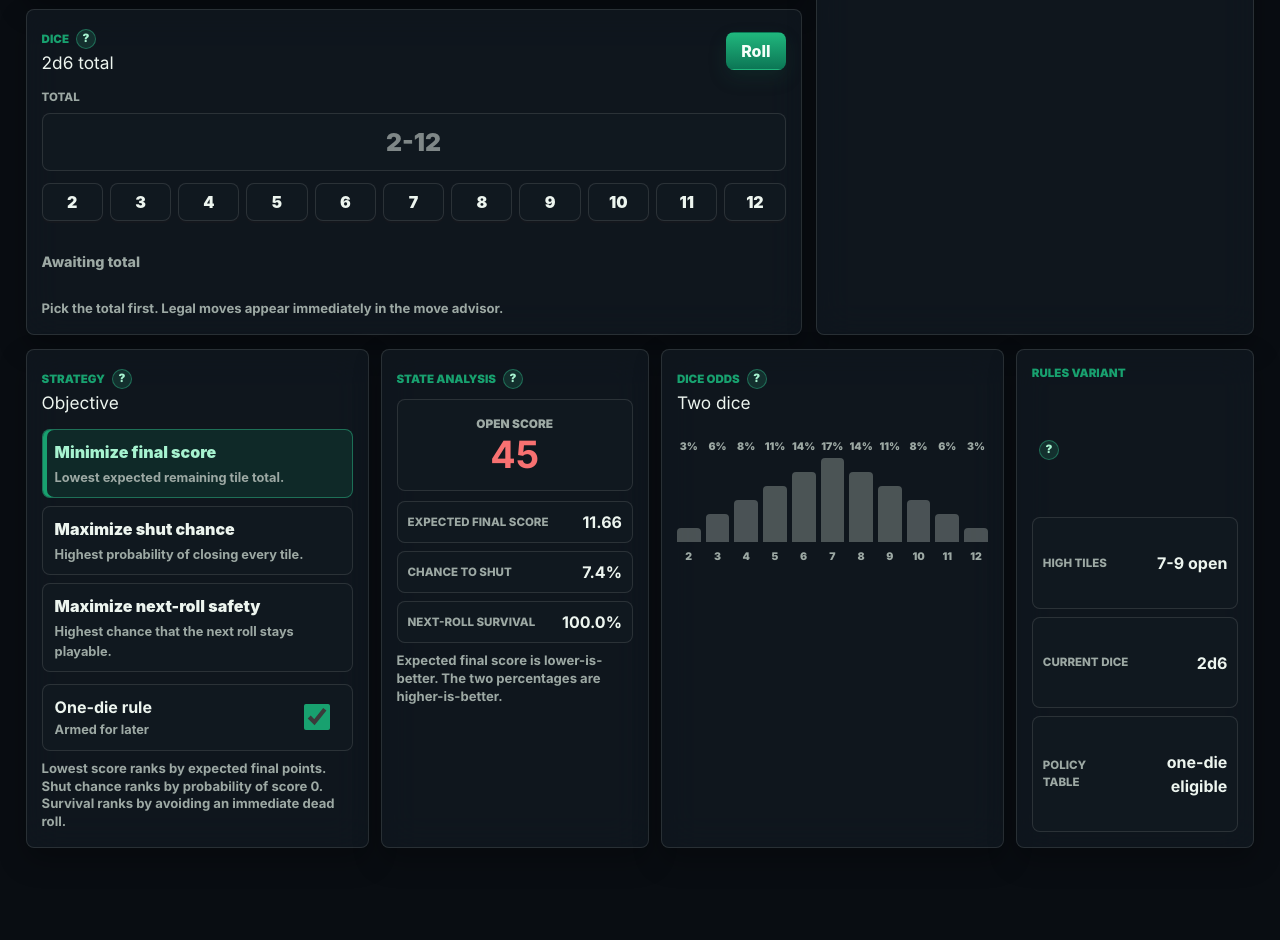
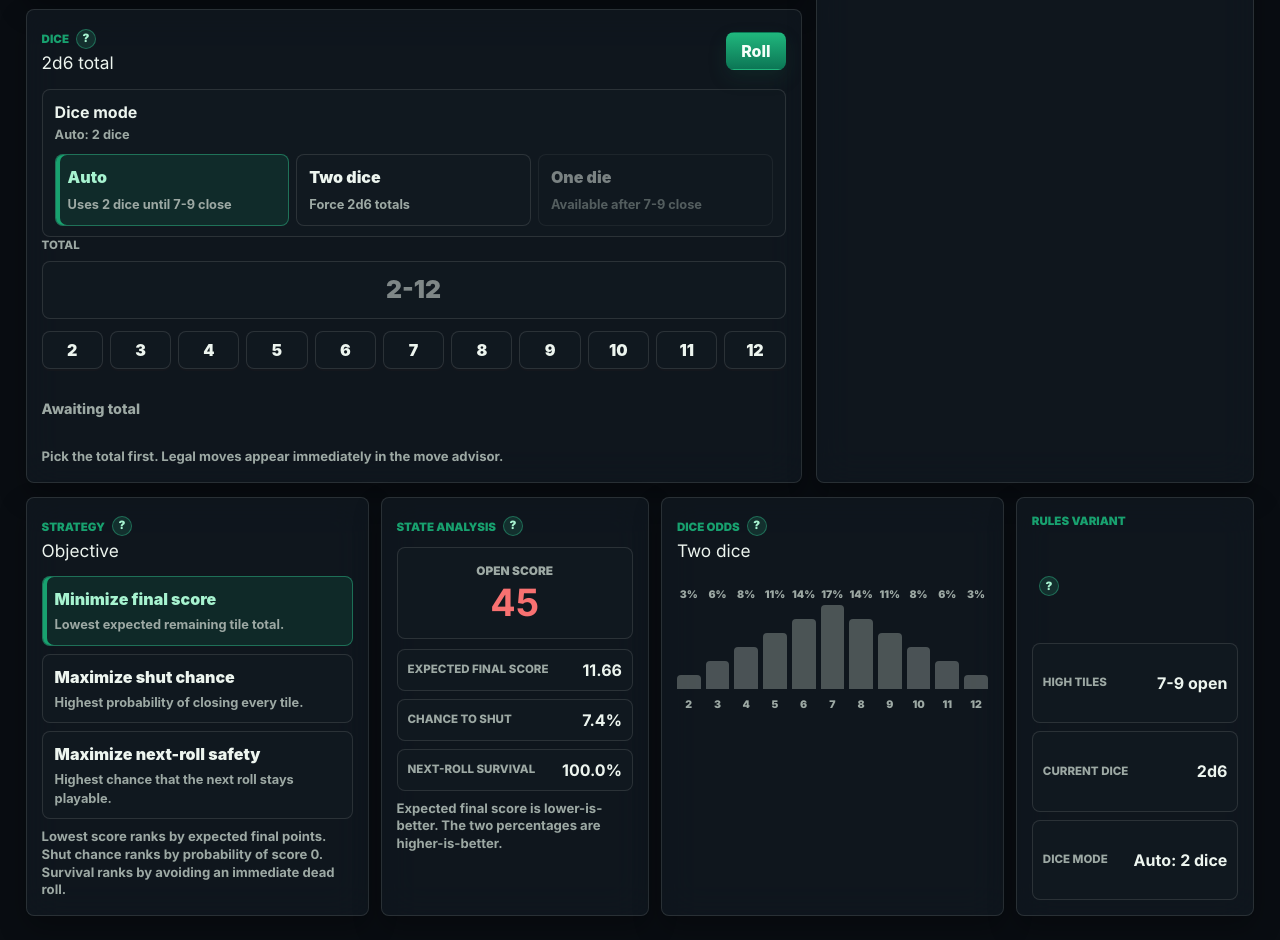
Before and after one commit to kleinpanic/shut-the-box-optimal-strategy, a website built with Vite: page index.html in a window 1280 px wide. Shown: the part 766-1706 px from the top of the page. Before the commit the page ends 1638 px from the top, so only its background shows below. Built offline with nearby package versions, Linux system fonts and the light colour scheme.

Commit message:
Add explicit dice mode control

```diff
--- a/src/__tests__/app.test.ts
+++ b/src/__tests__/app.test.ts
@@ -79,13 +79,14 @@ describe('strategy app shell', () => {
     );
   });
 
-  it('handles the one-die rule and random roll controls', async () => {
+  it('auto-suggests one die when eligible and keeps random roll controls in range', async () => {
     const app = await loadApp();
 
     click('[data-tile="7"]');
     click('[data-tile="8"]');
     click('[data-tile="9"]');
 
+    expect(app.textContent).toContain('Auto: 1 die suggested');
     expect(app.textContent).toContain('1d6 total');
     expect(document.querySelector('[data-roll="1"]')).not.toBeNull();
     expect(document.querySelector('[data-roll="12"]')).toBeNull();
@@ -97,6 +98,32 @@ describe('strategy app shell', () => {
 
     click('#clear-roll-btn');
     expect(document.querySelector<HTMLInputElement>('#dice-input')?.value).toBe('');
+  });
+
+  it('allows manual dice mode overrides when one die is legal', async () => {
+    const app = await loadApp();
+
+    expect(document.querySelector<HTMLButtonElement>('[data-dice-mode="one"]')?.disabled).toBe(
+      true,
+    );
+
+    click('[data-tile="7"]');
+    click('[data-tile="8"]');
+    click('[data-tile="9"]');
+
+    expect(document.querySelector<HTMLButtonElement>('[data-dice-mode="one"]')?.disabled).toBe(
+      false,
+    );
+
+    click('[data-dice-mode="two"]');
+    expect(app.textContent).toContain('Manual: 2 dice');
+    expect(app.textContent).toContain('2d6 total');
+    expect(document.querySelector('[data-roll="12"]')).not.toBeNull();
+
+    click('[data-dice-mode="one"]');
+    expect(app.textContent).toContain('Manual: 1 die');
+    expect(app.textContent).toContain('1d6 total');
+    expect(document.querySelector('[data-roll="12"]')).toBeNull();
   });
 
   it('generates two-dice random rolls before one-die eligibility', async () => {
@@ -125,13 +152,14 @@ describe('strategy app shell', () => {
 
     click('[data-tile="9"]');
     click('[data-objective="maximize_survival"]');
-    click('#one-die-toggle');
+    click('[data-dice-mode="two"]');
     click('[data-roll="7"]');
     click('#reset-btn');
 
     expect(app.textContent).toContain('Open tiles: 1, 2, 3, 4, 5, 6, 7, 8, 9');
     expect(app.textContent).toContain('Lowest score');
-    expect(document.querySelector<HTMLInputElement>('#one-die-toggle')?.checked).toBe(true);
+    expect(app.textContent).toContain('Auto: 2 dice');
+    expect(document.querySelector('[data-dice-mode="auto"]')?.className).toContain('is-active');
     expect(document.querySelector<HTMLInputElement>('#dice-input')?.value).toBe('');
   });
 
--- a/src/main.ts
+++ b/src/main.ts
@@ -7,12 +7,13 @@ interface AppState {
   gameState: number;
   roll: number | null;
   objective: Objective;
-  useOneDie: boolean;
+  diceMode: DiceMode;
   page: AppPage;
 }
 
 const FULL_STATE = 0x1ff;
 type AppPage = 'play' | 'guide' | 'math';
+type DiceMode = 'auto' | 'two' | 'one';
 const PAGE_PATHS: Record<AppPage, string> = {
   play: '/',
   guide: '/how-to-use',
@@ -25,7 +26,7 @@ const state: AppState = {
   gameState: FULL_STATE,
   roll: null,
   objective: 'minimize_score',
-  useOneDie: true,
+  diceMode: 'auto',
   page: currentPage(),
 };
 
@@ -53,11 +54,16 @@ function canUseOneDie(gameState: number): boolean {
 }
 
 function activeOneDie(): boolean {
-  return state.useOneDie && canUseOneDie(state.gameState);
+  if (state.diceMode === 'two') return false;
+  return canUseOneDie(state.gameState);
 }
 
 function activeDp(): DPTables {
-  return state.useOneDie ? ONE_DICE_DP : TWO_DICE_DP;
+  return state.diceMode === 'two' ? TWO_DICE_DP : ONE_DICE_DP;
+}
+
+function policyAllowsOneDie(): boolean {
+  return state.diceMode !== 'two';
 }
 
 function diceRange(): { min: number; max: number; values: number[] } {
@@ -99,7 +105,7 @@ function moveLabel(move: RankedMove): string {
 
 function rankedMoves(): RankedMove[] {
   if (state.roll === null || state.gameState === 0) return [];
-  return getRankedMoves(state.gameState, state.roll, state.objective, state.useOneDie);
+  return getRankedMoves(state.gameState, state.roll, state.objective, policyAllowsOneDie());
 }
 
 function randomRoll(): number {
@@ -175,7 +181,7 @@ function playPage(ranked: RankedMove[]): string {
 
 function topBar(): string {
   const score = tileValue(state.gameState);
-  const rulesMode = state.useOneDie ? 'One-die rule on' : 'Two dice only';
+  const rulesMode = diceModeStatus();
   return [
     '<header class="top-bar">',
     '<div class="brand-mark" aria-hidden="true"><span>STB</span></div>',
@@ -192,6 +198,12 @@ function topBar(): string {
     '</div>',
     '</header>',
   ].join('');
+}
+
+function diceModeStatus(): string {
+  if (state.diceMode === 'two') return 'Manual: 2 dice';
+  if (state.diceMode === 'one') return activeOneDie() ? 'Manual: 1 die' : '1 die unavailable';
+  return activeOneDie() ? 'Auto: 1 die suggested' : 'Auto: 2 dice';
 }
 
 function pageNav(): string {
@@ -425,7 +437,7 @@ function dicePanel(): string {
     '<div class="section-heading tight"><div><span class="eyebrow">Dice</span>' +
       helpTag(
         '?',
-        'Use the total on the dice, not each die separately. The app changes to 1d6 only when the one-die rule is active and tiles 7-9 are closed.',
+        'Use the total on the dice, not each die separately. Auto mode suggests 1d6 after tiles 7-9 are closed; manual dice mode can override it.',
       ) +
       '<h2>' +
       modeLabel +
@@ -435,6 +447,7 @@ function dicePanel(): string {
         ? '<button id="clear-roll-btn" class="button button-quiet" type="button" title="Clear the selected dice total.">Clear</button>'
         : '') +
       '</div></div>',
+    diceModeControl(),
     '<label class="number-field"><span>Total</span><input id="dice-input" type="number" min="' +
       range.min +
       '" max="' +
@@ -605,8 +618,6 @@ function controlsPanel(): string {
       );
     })
     .join('');
-  const eligible = canUseOneDie(state.gameState);
-  const ruleStatus = state.useOneDie ? (eligible ? 'Active now' : 'Armed for later') : 'Off';
 
   return [
     '<section class="panel controls-panel" aria-label="Strategy controls">',
@@ -617,14 +628,59 @@ function controlsPanel(): string {
       ) +
       '<h2>Objective</h2></div></div>',
     '<div class="objective-list">' + objectives + '</div>',
-    '<label class="switch-row"><span><strong>One-die rule</strong><small>' +
-      ruleStatus +
-      '</small></span><input id="one-die-toggle" type="checkbox" ' +
-      (state.useOneDie ? 'checked' : '') +
-      ' /></label>',
     '<p class="line-help">Lowest score ranks by expected final points. Shut chance ranks by probability of score 0. Survival ranks by avoiding an immediate dead roll.</p>',
     '</section>',
   ].join('');
+}
+
+function diceModeControl(): string {
+  const eligible = canUseOneDie(state.gameState);
+  const modes: Array<{ mode: DiceMode; label: string; detail: string; disabled?: boolean }> = [
+    {
+      mode: 'auto',
+      label: 'Auto',
+      detail: eligible ? 'Suggests 1 die now' : 'Uses 2 dice until 7-9 close',
+    },
+    {
+      mode: 'two',
+      label: 'Two dice',
+      detail: 'Force 2d6 totals',
+    },
+    {
+      mode: 'one',
+      label: 'One die',
+      detail: eligible ? 'Manual 1d6 totals' : 'Available after 7-9 close',
+      disabled: !eligible,
+    },
+  ];
+
+  return (
+    '<div class="dice-mode-control" aria-label="Dice mode control"><div><strong>Dice mode</strong><small>' +
+    diceModeStatus() +
+    '</small></div><div class="dice-mode-list">' +
+    modes
+      .map(({ mode, label, detail, disabled }) => {
+        const active = state.diceMode === mode ? ' is-active' : '';
+        const disabledAttr = disabled ? ' disabled aria-disabled="true"' : '';
+        return (
+          '<button class="dice-mode-option' +
+          active +
+          '" type="button" data-dice-mode="' +
+          mode +
+          '"' +
+          disabledAttr +
+          ' title="' +
+          detail +
+          '"><span>' +
+          label +
+          '</span><small>' +
+          detail +
+          '</small></button>'
+        );
+      })
+      .join('') +
+    '</div></div>'
+  );
 }
 
 function metricsPanel(): string {
@@ -710,9 +766,7 @@ function rulesPanel(): string {
     '<div class="rule-line"><span>Current dice</span><strong>' +
       (activeOneDie() ? '1d6' : '2d6') +
       '</strong></div>',
-    '<div class="rule-line"><span>Policy table</span><strong>' +
-      (state.useOneDie ? 'one-die eligible' : 'two dice') +
-      '</strong></div>',
+    '<div class="rule-line"><span>Dice mode</span><strong>' + diceModeStatus() + '</strong></div>',
     '</section>',
   ].join('');
 }
@@ -742,7 +796,7 @@ function guidePage(): string {
     guideCard(
       '2',
       'Enter the dice total',
-      'Use the sum of the dice. With two dice, valid totals are 2-12. With the one-die rule active, valid totals are 1-6.',
+      'Use the sum of the dice. Auto mode uses 2-12 until tiles 7-9 close, then suggests 1-6. You can force two dice or manually choose one die.',
     ),
     guideCard(
       '3',
@@ -761,7 +815,7 @@ function guidePage(): string {
     '<div><strong>EV</strong><span>Expected final score from the board after making the move. Lower is better.</span></div>',
     '<div><strong>P(shut)</strong><span>Probability of eventually closing every tile from that board. Higher is better.</span></div>',
     '<div><strong>P(survive)</strong><span>Probability that the next roll has at least one legal move. Higher means less immediate risk.</span></div>',
-    '<div><strong>One-die rule</strong><span>If enabled, the app switches to one die only after tiles 7, 8, and 9 are closed.</span></div>',
+    '<div><strong>Dice mode</strong><span>Auto suggests one die after tiles 7, 8, and 9 are closed. You can also force two dice or manually select one die when legal.</span></div>',
     '</div>',
     '</section>',
     '</main>',
@@ -865,7 +919,7 @@ function attach(): void {
     state.gameState = FULL_STATE;
     state.roll = null;
     state.objective = 'minimize_score';
-    state.useOneDie = true;
+    state.diceMode = 'auto';
     render();
   });
 
@@ -876,9 +930,11 @@ function attach(): void {
     });
   });
 
-  document.getElementById('one-die-toggle')?.addEventListener('change', (event) => {
-    state.useOneDie = (event.currentTarget as HTMLInputElement).checked;
-    render();
+  document.querySelectorAll<HTMLButtonElement>('[data-dice-mode]').forEach((button) => {
+    button.addEventListener('click', () => {
+      state.diceMode = button.dataset.diceMode as DiceMode;
+      render();
+    });
   });
 
   document.querySelectorAll<HTMLButtonElement>('[data-roll]').forEach((button) => {
--- a/src/style.css
+++ b/src/style.css
@@ -805,7 +805,8 @@ input[type='number'] {
   gap: 8px;
 }
 
-.objective-option {
+.objective-option,
+.dice-mode-option {
   display: grid;
   gap: 4px;
   width: 100%;
@@ -819,19 +820,58 @@ input[type='number'] {
   text-align: left;
 }
 
-.objective-option span {
+.objective-option span,
+.dice-mode-option span {
   font-weight: 950;
 }
 
-.objective-option small {
+.objective-option small,
+.dice-mode-option small {
   color: var(--muted);
   font-weight: 700;
 }
 
-.objective-option.is-active {
+.objective-option.is-active,
+.dice-mode-option.is-active {
   border-color: #a5cdb5;
   background: #eff8f2;
   box-shadow: inset 4px 0 0 var(--felt);
+}
+
+.dice-mode-control {
+  display: grid;
+  gap: 9px;
+  margin-top: 12px;
+  padding: 10px 12px;
+  border: 1px solid var(--line);
+  border-radius: 8px;
+  background: var(--surface-soft);
+}
+
+.dice-mode-control strong,
+.dice-mode-control small {
+  display: block;
+}
+
+.dice-mode-control small {
+  margin-top: 2px;
+  color: var(--muted);
+  font-weight: 750;
+}
+
+.dice-mode-list {
+  display: grid;
+  grid-template-columns: repeat(3, minmax(0, 1fr));
+  gap: 7px;
+}
+
+.dice-mode-option {
+  min-height: 64px;
+}
+
+.dice-mode-option:disabled {
+  cursor: not-allowed;
+  opacity: 0.48;
 }
 
 .switch-row {
@@ -1126,6 +1166,8 @@ input[type='number'] {
 .number-field input,
 .roll-chip,
 .objective-option,
+.dice-mode-control,
+.dice-mode-option,
 .switch-row,
 .metric-hero,
 .content-hero,
@@ -1303,6 +1345,12 @@ input[type='number'] {
   color: #a7f3d0;
 }
 
+.dice-mode-option.is-active {
+  border-color: rgba(52, 211, 153, 0.42);
+  background: rgba(24, 161, 111, 0.14);
+  color: #a7f3d0;
+}
+
 .status-badge.danger,
 .danger-state {
   border-color: rgba(248, 113, 113, 0.42);
@@ -1327,6 +1375,8 @@ input[type='number'] {
 .advisor-panel p,
 .muted,
 .objective-option small,
+.dice-mode-control small,
+.dice-mode-option small,
 .switch-row small,
 .content-hero p,
 .paper-panel p,
@@ -1606,6 +1656,7 @@ input[type='number'] {
   .analysis-strip,
   .summary-panel,
   .guide-grid,
+  .dice-mode-list,
   .definition-list div,
   .dice-proof {
     grid-template-columns: 1fr;
```
